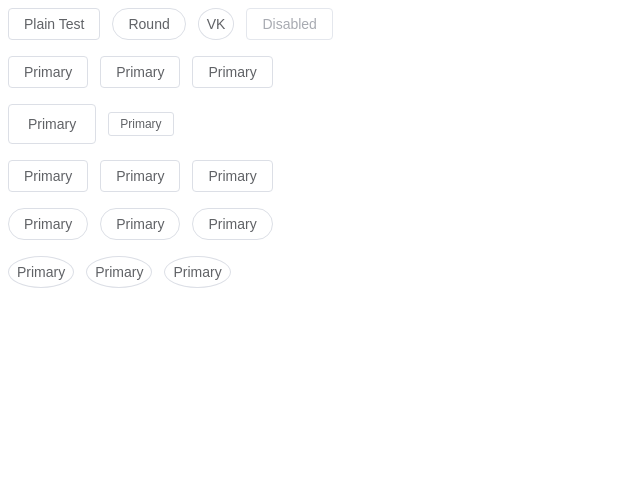
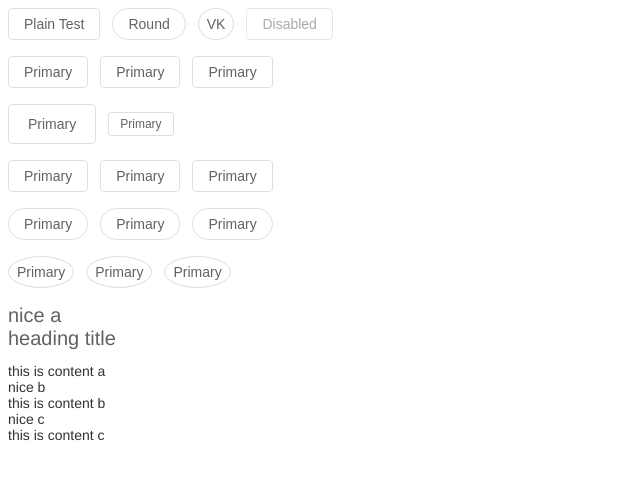
Before and after one commit to xing-6464/v-element, a Vue app: page / in a window 1280 px wide. Shown: the top 480 px of the page, without its empty margins (0-640 px from the left). Built offline with nearby package versions, Linux system fonts and the light colour scheme.

Commit message:
collapse 第一部分

```diff
--- a/src/App.vue
+++ b/src/App.vue
@@ -1,6 +1,7 @@
 <script setup lang="ts">
 import XButton from './components/Button/Button.vue'
-
+import Collapse from './components/Collapse/Collapse.vue'
+import Item from './components/Collapse/CollapseItem.vue'
 
 </script>
 
@@ -36,6 +37,22 @@ import XButton from './components/Button/Button.vue'
     <XButton type="danger" circle>Primary</XButton>
     <br />
     <br />
+
+    <Collapse>
+      <Item name="a">
+        <template #title>
+          <h1>nice a</h1>
+        </template>
+        <h1>heading title</h1>
+        <div>this is content a</div>
+      </Item>
+      <Item name="b" title="nice b">
+        <div>this is content b</div>
+      </Item>
+      <Item name="c" title="nice c" disabled>
+        <div>this is content c</div>
+      </Item>
+    </Collapse>
   </main>
 </template>
 
--- /dev/null
+++ b/src/components/Collapse/Collapse.vue
@@ -0,0 +1,11 @@
+<template>
+  <div class="x-collapse">
+    <slot />
+  </div>
+</template>
+
+<script setup lang="ts">
+defineOptions({
+  name: 'XCollapse',
+})
+</script>
--- /dev/null
+++ b/src/components/Collapse/CollapseItem.vue
@@ -0,0 +1,19 @@
+<template>
+  <div class="x-collapse-item" :class="{ 'is-disabled': disabled }">
+    <div class="x-collapse-item__header" :id="`item-header-${name}`">
+      <slot name="title">{{ title }}</slot>
+    </div>
+    <div class="x-collapse-item__content" :id="`item-content-${name}`">
+      <slot />
+    </div>
+  </div>
+</template>
+
+<script setup lang="ts">
+import type { CollapseItemProps } from './types'
+
+defineOptions({
+  name: 'XCollapseItem',
+})
+defineProps<CollapseItemProps>()
+</script>
--- /dev/null
+++ b/src/components/Collapse/types.ts
@@ -0,0 +1,5 @@
+export interface CollapseItemProps {
+  name: string | number
+  title?: string
+  disabled?: boolean
+}
--- a/tsconfig.app.json
+++ b/tsconfig.app.json
@@ -1,5 +1,5 @@
 {
-  "extends": "@vue/tsconfig/tsconfig.dom.json",
+  "extends": "@vue/tsconfig/tsconfig.web.json",
   "include": ["env.d.ts", "src/**/*", "src/**/*.vue"],
   "exclude": ["src/**/__tests__/*"],
   "compilerOptions": {
```
